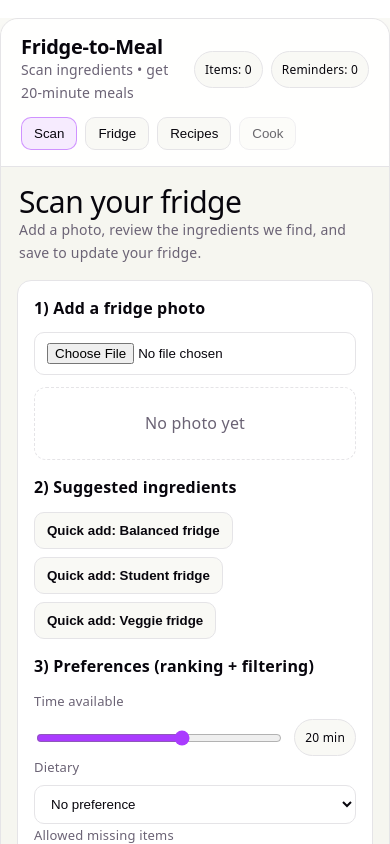
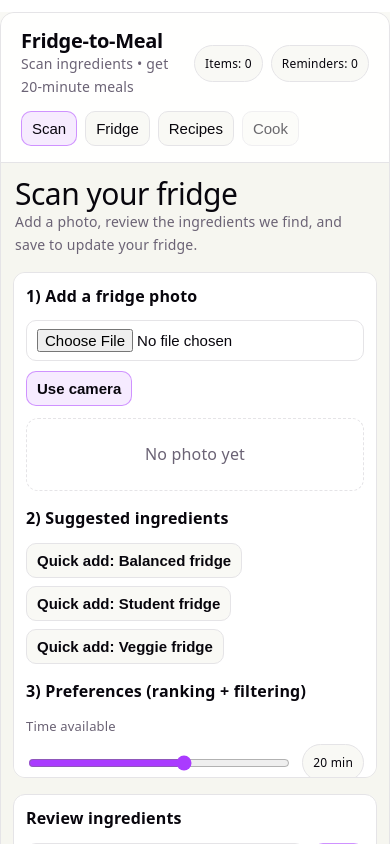
Before and after one commit to G-Wang12/bet-350-prototype, a React (Vite) app: page / in a window 390 px wide. Shown: the top 844 px of the page. Built offline with nearby package versions, Linux system fonts and the light colour scheme.

Commit message:
reformated so that it is optimized for a phone expereince

```diff
--- a/src/App.css
+++ b/src/App.css
@@ -339,7 +339,43 @@
 .photo {
   display: block;
   width: 100%;
+  max-height: 40vh;
   height: auto;
+  object-fit: cover;
+}
+
+video {
+  width: 100%;
+  max-height: 40vh;
+  height: auto;
+  object-fit: cover;
+  border-radius: 10px;
+}
+
+/* Ensure main content can scroll on small screens */
+.appMain {
+  overflow: auto;
+}
+
+@media (max-width: 430px) {
+  .panel {
+    padding: 12px;
+    border-radius: 12px;
+    max-height: 60vh;
+    overflow: auto;
+  }
+
+  .appMain {
+    padding: 12px;
+  }
+
+  .tab,
+  .button,
+  .input,
+  .select {
+    font-size: 15px;
+    padding: 8px 10px;
+  }
 }
 
 .emptyPhoto {
--- a/src/features/scan/ScanScreen.tsx
+++ b/src/features/scan/ScanScreen.tsx
@@ -1,4 +1,4 @@
-import { useMemo, useState } from 'react'
+import { useMemo, useState, useRef, useEffect } from 'react'
 import type { FoodCategory, Preferences, ScanInput } from '../../types'
 import { toTitleCase, normalizeIngredientName, clamp } from '../../utils/strings'
 import { estimateCategory } from '../../utils/state'
@@ -104,6 +104,15 @@ export function ScanScreen(props: {
                                 capture="environment"
                                 onChange={(e) => onPickFile(e.target.files?.[0] ?? null)}
                             />
+
+                            <div style={{ marginTop: 10, display: 'flex', gap: 8, flexWrap: 'wrap' }}>
+                                <CameraControls
+                                    onCapture={async (dataUrl: string) => {
+                                        const thumb = await downscaleDataUrl(dataUrl, 800)
+                                        setImageDataUrl(thumb)
+                                    }}
+                                />
+                            </div>
 
                     {imageDataUrl ? (
                         <div className="photoWrap">
@@ -336,3 +345,92 @@ function loadImage(dataUrl: string): Promise<HTMLImageElement> {
         img.src = dataUrl
     })
 }
+
+// CameraControls: small helper for in-app camera capture (mobile-friendly)
+function CameraControls({ onCapture }: { onCapture: (dataUrl: string) => void }) {
+    const videoRef = useRef<HTMLVideoElement | null>(null)
+    const streamRef = useRef<MediaStream | null>(null)
+    const [active, setActive] = useState(false)
+
+    useEffect(() => {
+        return () => {
+            if (streamRef.current) {
+                streamRef.current.getTracks().forEach((t) => t.stop())
+                streamRef.current = null
+            }
+        }
+    }, [])
+
+    async function startCamera() {
+        try {
+            const stream = await navigator.mediaDevices.getUserMedia({ video: { facingMode: 'environment' }, audio: false })
+            streamRef.current = stream
+            if (videoRef.current) {
+                videoRef.current.srcObject = stream
+                await videoRef.current.play()
+            }
+            setActive(true)
+        } catch (err) {
+            console.warn('Camera start failed', err)
+            setActive(false)
+        }
+    }
+
+    function stopCamera() {
+        if (streamRef.current) {
+            streamRef.current.getTracks().forEach((t) => t.stop())
+            streamRef.current = null
+        }
+        if (videoRef.current) {
+            try {
+                videoRef.current.pause()
+                videoRef.current.srcObject = null
+            } catch {}
+        }
+        setActive(false)
+    }
+
+    async function capture() {
+        if (!videoRef.current) return
+        const video = videoRef.current
+        const w = video.videoWidth
+        const h = video.videoHeight
+        if (!w || !h) return
+        const canvas = document.createElement('canvas')
+        canvas.width = w
+        canvas.height = h
+        const ctx = canvas.getContext('2d')
+        if (!ctx) return
+        ctx.drawImage(video, 0, 0, w, h)
+        const dataUrl = canvas.toDataURL('image/jpeg', 0.9)
+        onCapture(dataUrl)
+        stopCamera()
+    }
+
+    return (
+        <div style={{ display: 'flex', gap: 8, alignItems: 'center', width: '100%' }}>
+            {!active ? (
+                <button className="button primary" onClick={startCamera} style={{ flex: '0 0 auto' }}>
+                    Use camera
+                </button>
+            ) : (
+                <div style={{ display: 'flex', flexDirection: 'column', gap: 8, width: '100%' }}>
+                    <video
+                        ref={videoRef}
+                        playsInline
+                        muted
+                        style={{ width: '100%', borderRadius: 10, background: '#000' }}
+                    />
+                    <div style={{ display: 'flex', gap: 8 }}>
+                        <button className="button primary" onClick={capture}>
+                            Capture
+                        </button>
+                        <button className="button" onClick={stopCamera}>
+                            Cancel
+                        </button>
+                    </div>
+                </div>
+            )}
+        </div>
+    )
+}
--- a/src/index.css
+++ b/src/index.css
@@ -51,18 +51,19 @@
 }
 
 #root {
-  width: 1126px;
-  max-width: 100%;
-  margin: 18px auto;
+  max-width: 430px;
+  width: 100%;
+  margin: 12px auto;
   text-align: left;
   border: 1px solid var(--border);
-  border-radius: 18px;
+  border-radius: 14px;
   overflow: hidden;
   box-shadow: var(--shadow);
   min-height: 100svh;
   display: flex;
   flex-direction: column;
   box-sizing: border-box;
+  -webkit-tap-highlight-color: transparent;
 }
 
 body {
@@ -116,3 +117,20 @@ code {
   padding: 4px 8px;
   background: var(--code-bg);
 }
+
+/* Green theme variant: apply by adding the `theme-green` class to a top-level container (eg. <div id="root" class="theme-green">) */
+.theme-green {
+  --accent: #16a34a;
+  --accent-bg: rgba(16, 163, 74, 0.08);
+  --accent-border: rgba(16, 163, 74, 0.45);
+  --social-bg: rgba(220, 252, 231, 0.5);
+}
+
+@media (prefers-color-scheme: dark) {
+  .theme-green {
+    --accent: #34d399;
+    --accent-bg: rgba(52, 211, 153, 0.12);
+    --accent-border: rgba(52, 211, 153, 0.45);
+    --social-bg: rgba(6, 8, 6, 0.5);
+  }
+}
```
Lines whose indentation alone changed are shown as unchanged.
